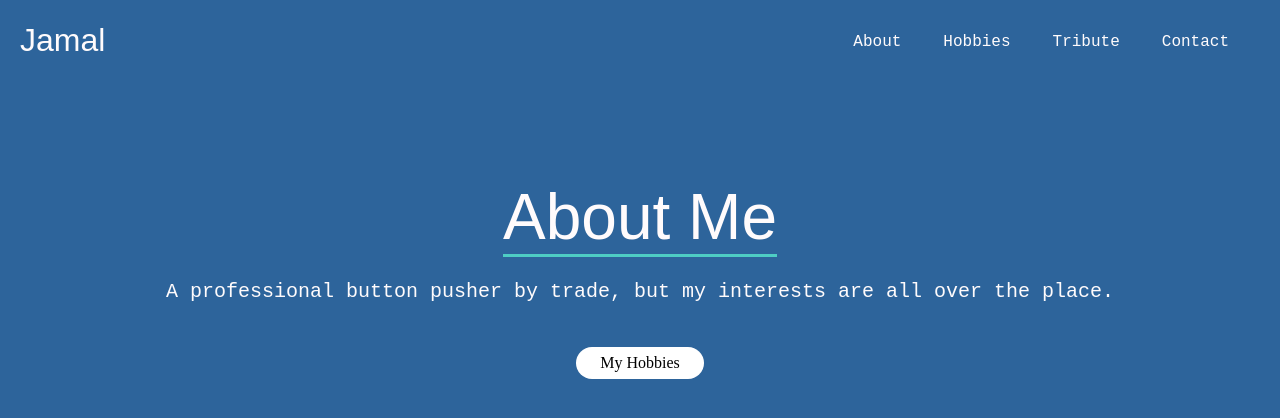
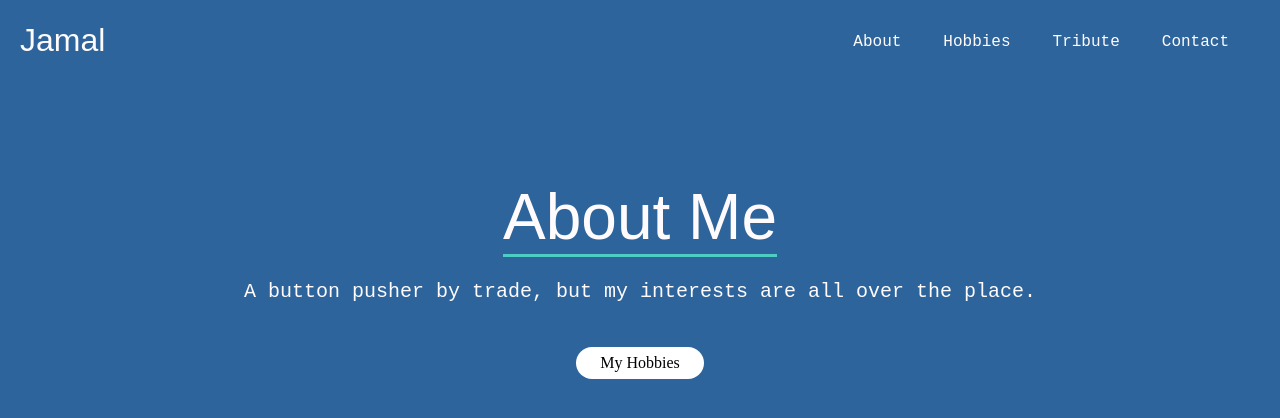
Before and after one commit to Noswad123/jamal-design, a React (Vite) app: page /aboutme in a window 1280 px wide. Shown: the top 418 px of the page. Built offline with nearby package versions, Linux system fonts and the light colour scheme.

Commit message:
fix: trimmed fat

```diff
--- a/src/sections/about.tsx
+++ b/src/sections/about.tsx
@@ -71,7 +71,7 @@ export class AboutMe extends Component {
       <Container>
         <Title>About Me</Title>
         <p>
-          A professional button pusher by trade, but my interests are all over
+          A button pusher by trade, but my interests are all over
           the place.
         </p>
 
```
Also changed, not shown: package.json (+4 -44 lines), 2 other files (tests, documents, lock files or other folders).
